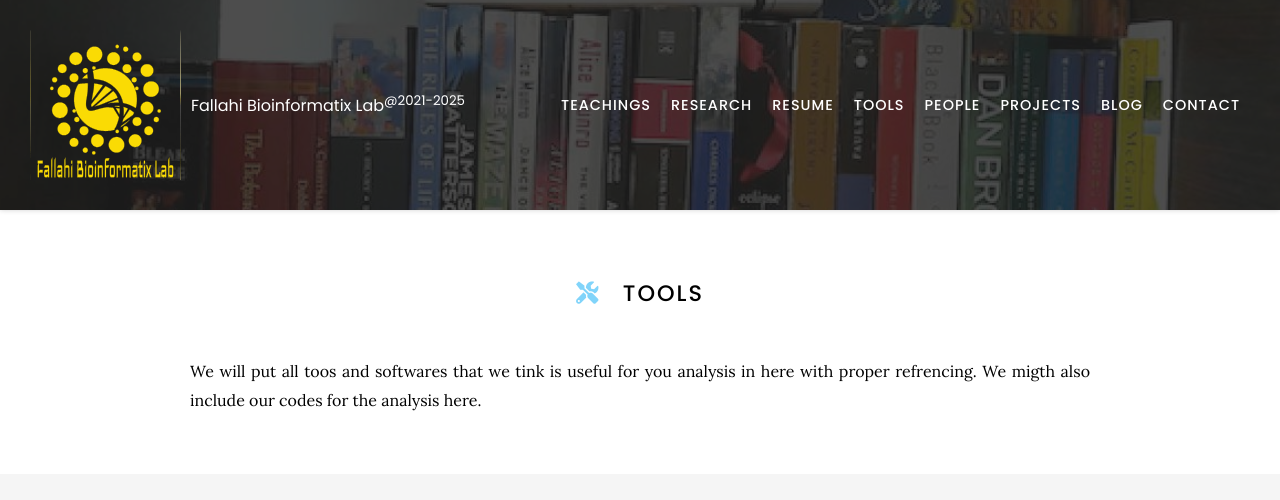
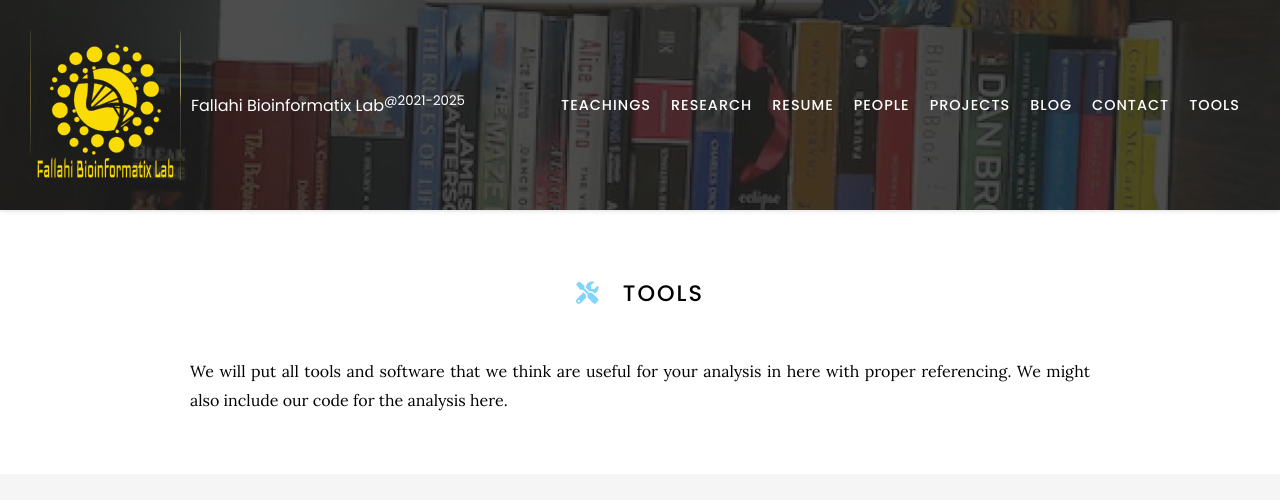
Before and after one commit to Hossein-Fallahi/Fallahi-Bioinformatics-Lab, a Jekyll site: the page built from tools/index.md, in a window 1280 px wide. Shown: the top 500 px of the page. Built offline with Jekyll 4.4.1, drawn with Linux system fonts in a browser that asks for light colours; nearby versions of some CDN libraries.

Commit message:
Update index.md

```diff
--- a/tools/index.md
+++ b/tools/index.md
@@ -1,13 +1,13 @@
 ---
 title: Tools
 nav:
-  order: 2
+  order: 5
   tooltip: Software, datasets, and more
 ---
 
 # <i class="fas fa-tools"></i>Tools
 
-We will put all toos and softwares that we tink is useful for you analysis in here with proper refrencing. We migth also include our codes for the analysis here.
+We will put all tools and software that we think are useful for your analysis in here with proper referencing. We might also include our code for the analysis here.
 
 {% include search-info.html %}
 
```
